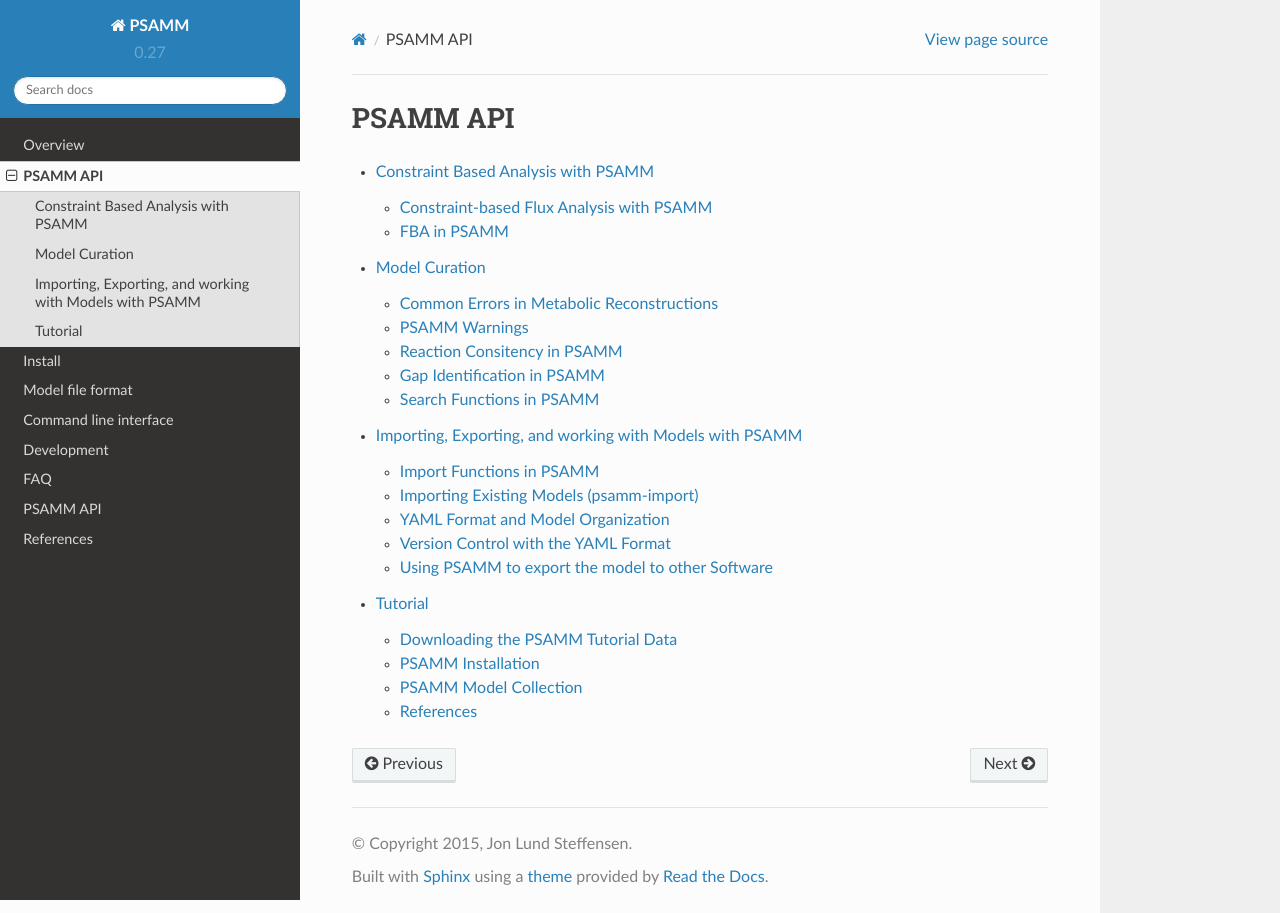
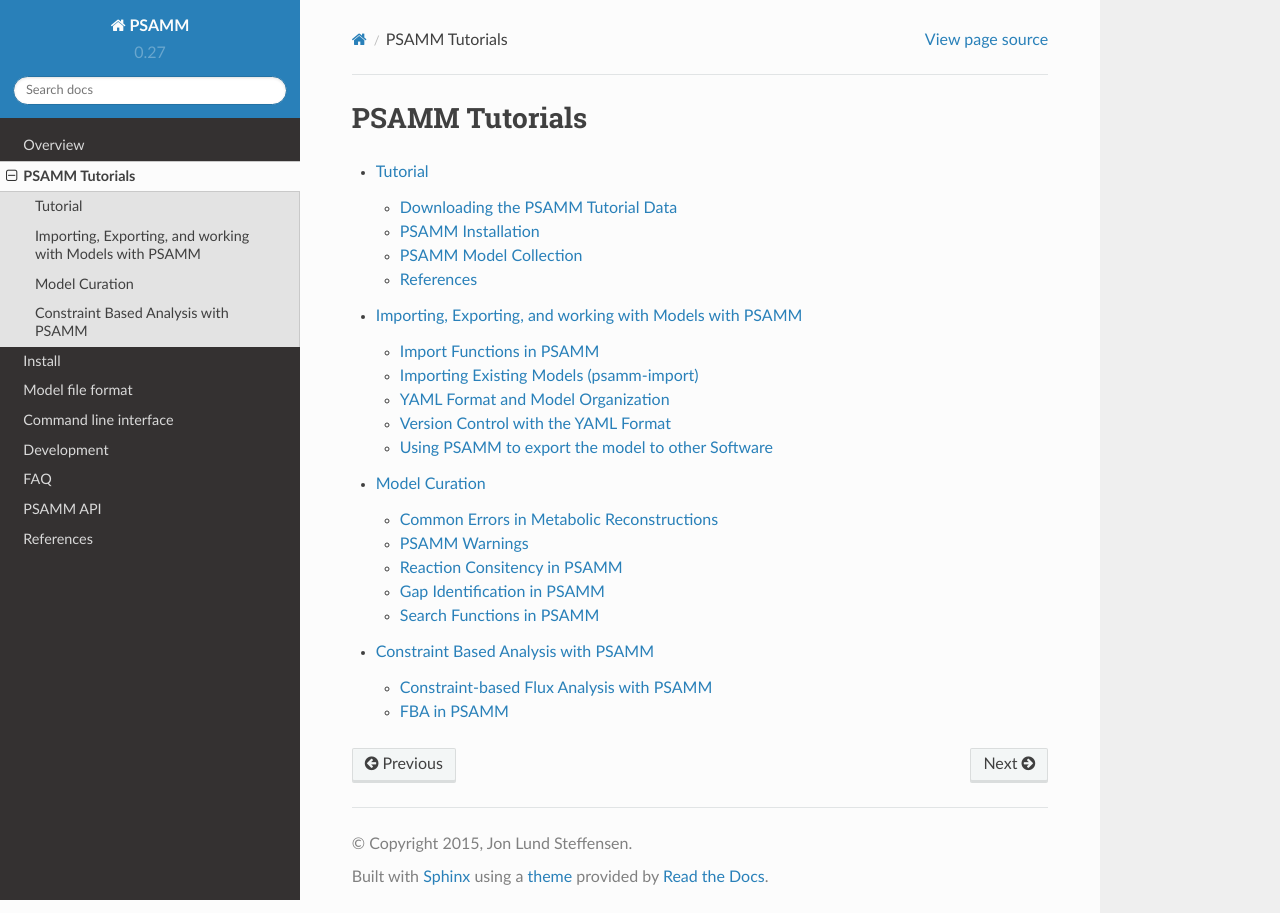
Before and after one commit to zhanglab/psamm, a Sphinx documentation site: the page built from docs/tutorial.rst, in a window 1280 px wide. Built offline with Sphinx 7.4.7 and the Read the Docs theme 2.0.0, drawn with Linux system fonts in a browser that asks for light colours; some of the changed lines change nothing that is shown.

Commit message:
Finalized Central Tutorial entry point.

```diff
--- a/docs/tutorial.rst
+++ b/docs/tutorial.rst
@@ -1,9 +1,12 @@
 
-PSAMM API
+PSAMM Tutorials
 ================
 
 .. toctree::
    :maxdepth: 2
    :glob:
 
-   tutorial/*
+   tutorial/psamm-install.rst
+   tutorial/import_export.rst
+   tutorial/curation.rst
+   tutorial/constraint_based.rst
```
